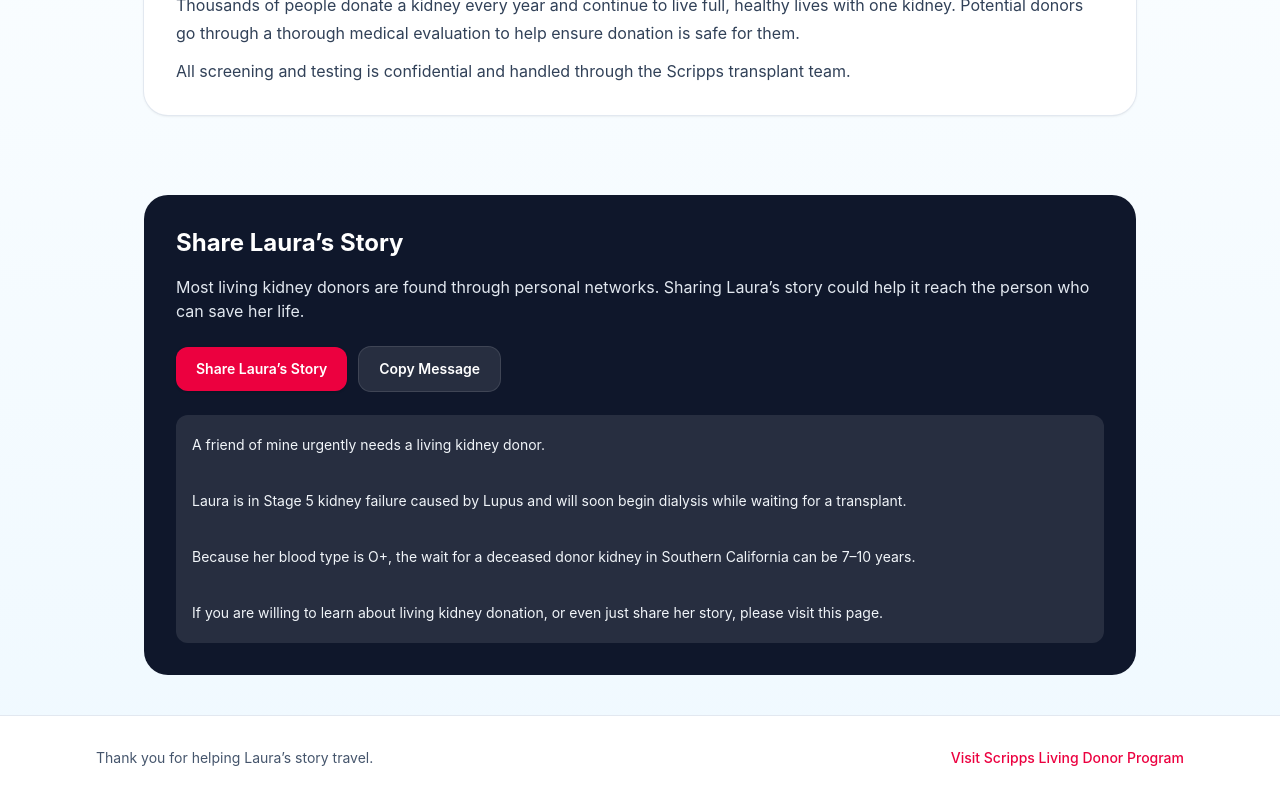
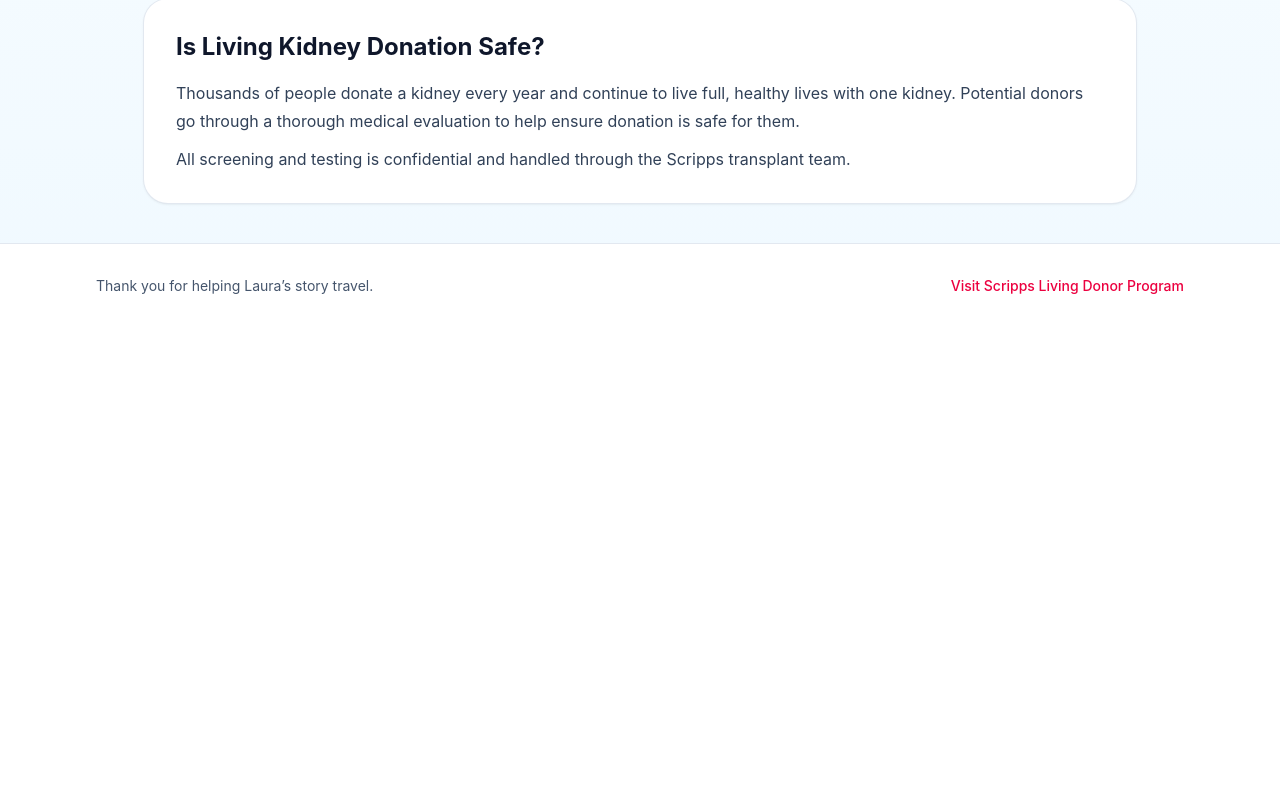
Before and after one commit to dandmet/laura-microsite, a React (Vite) app: page / in a window 1280 px wide. Shown: the part 2063-2863 px from the top of the page. After the commit the page ends 2391 px from the top, so only its background shows below. Built offline with nearby package versions, Linux system fonts and the light colour scheme.

Commit message:
Simplify page layout and improve share button placement

```diff
--- a/src/LauraKidneyMicrosite.jsx
+++ b/src/LauraKidneyMicrosite.jsx
@@ -206,6 +206,17 @@ ${window.location.href}`;
         Even if donating isn’t possible for you, sharing this page could help it reach the person who can save her life.
       </p>
     </div>
+
+    <div className="mt-8 flex justify-center">
+      <button
+        type="button"
+        onClick={shareLauraStory}
+        className="rounded-2xl bg-rose-600 px-6 py-4 text-base font-semibold text-white shadow-lg shadow-rose-200 transition hover:-translate-y-0.5"
+      >
+        Share Laura’s Story
+      </button>
+    </div>
+
   </div>
 </section>
 
@@ -225,43 +236,7 @@ ${window.location.href}`;
   </div>
 </section>
 
-        <section id="share" className="mx-auto max-w-5xl px-4 py-10">
-          <div className="rounded-3xl bg-slate-900 p-8 text-white">
-            <h3 className="text-2xl font-bold">Share Laura’s Story</h3>
 
-            <p className="mt-4 text-slate-200">
-              Most living kidney donors are found through personal networks. Sharing Laura’s story
-              could help it reach the person who can save her life.
-            </p>
-
-            <div className="mt-6 flex flex-wrap gap-3">
-              <button
-                type="button"
-                onClick={shareLauraStory}
-                className="rounded-xl bg-rose-600 px-5 py-3 text-sm font-semibold text-white shadow"
-              >
-                Share Laura’s Story
-              </button>
-              <button
-                type="button"
-                onClick={copyShareMessage}
-                className="rounded-xl bg-white/10 px-5 py-3 text-sm font-semibold text-white ring-1 ring-white/20"
-              >
-                Copy Message
-              </button>
-            </div>
-
-            <div className="mt-6 rounded-xl bg-white/10 p-4 text-sm leading-7 text-slate-100 whitespace-pre-line">
-              {`A friend of mine urgently needs a living kidney donor.
-
-Laura is in Stage 5 kidney failure caused by Lupus and will soon begin dialysis while waiting for a transplant.
-
-Because her blood type is O+, the wait for a deceased donor kidney in Southern California can be 7–10 years.
-
-If you are willing to learn about living kidney donation, or even just share her story, please visit this page.`}
-            </div>
-          </div>
-        </section>
       </main>
 
       <div className="fixed bottom-0 left-0 right-0 z-40 border-t border-slate-200 bg-white p-3 md:hidden">
```
Lines whose indentation alone changed are shown as unchanged.
